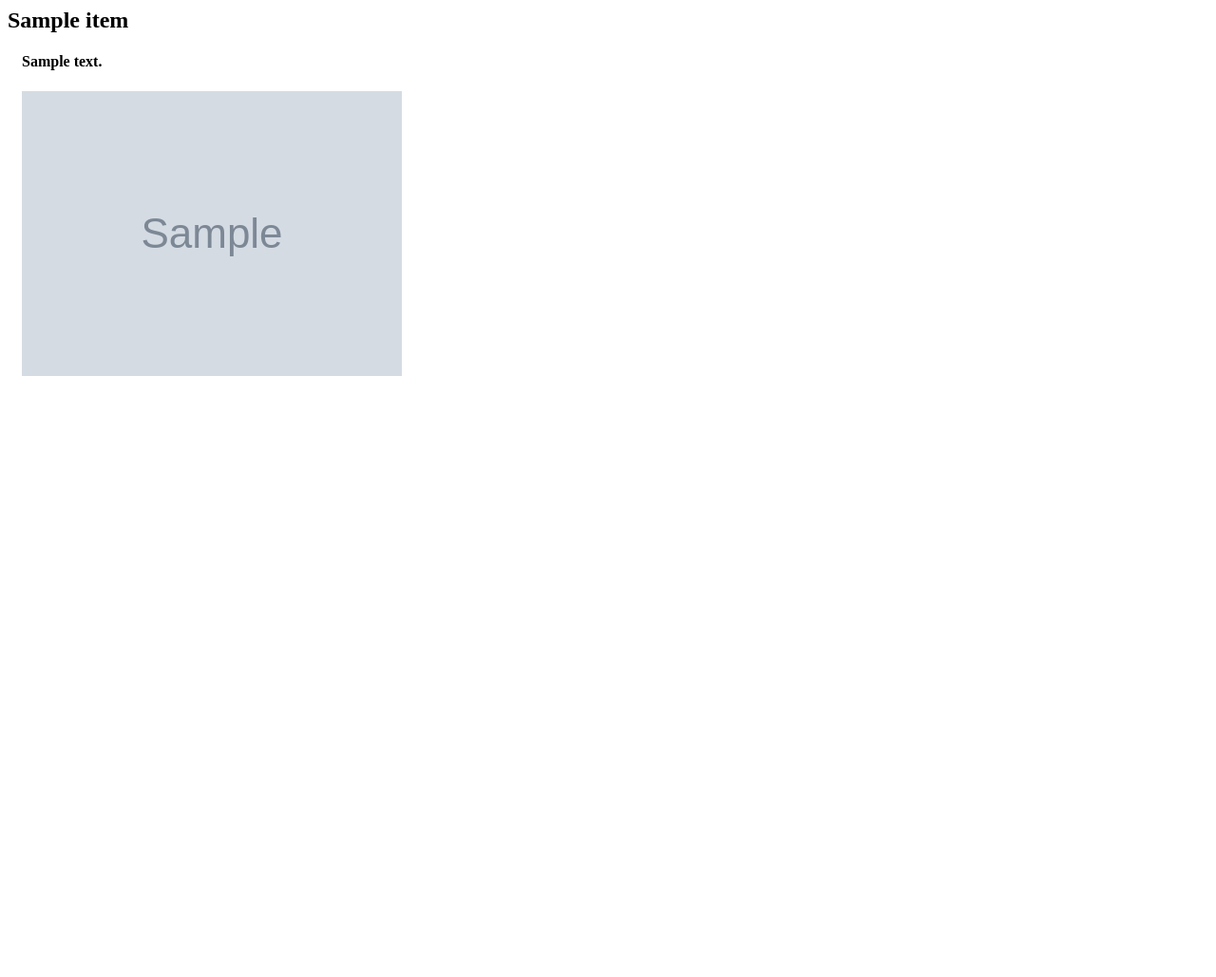
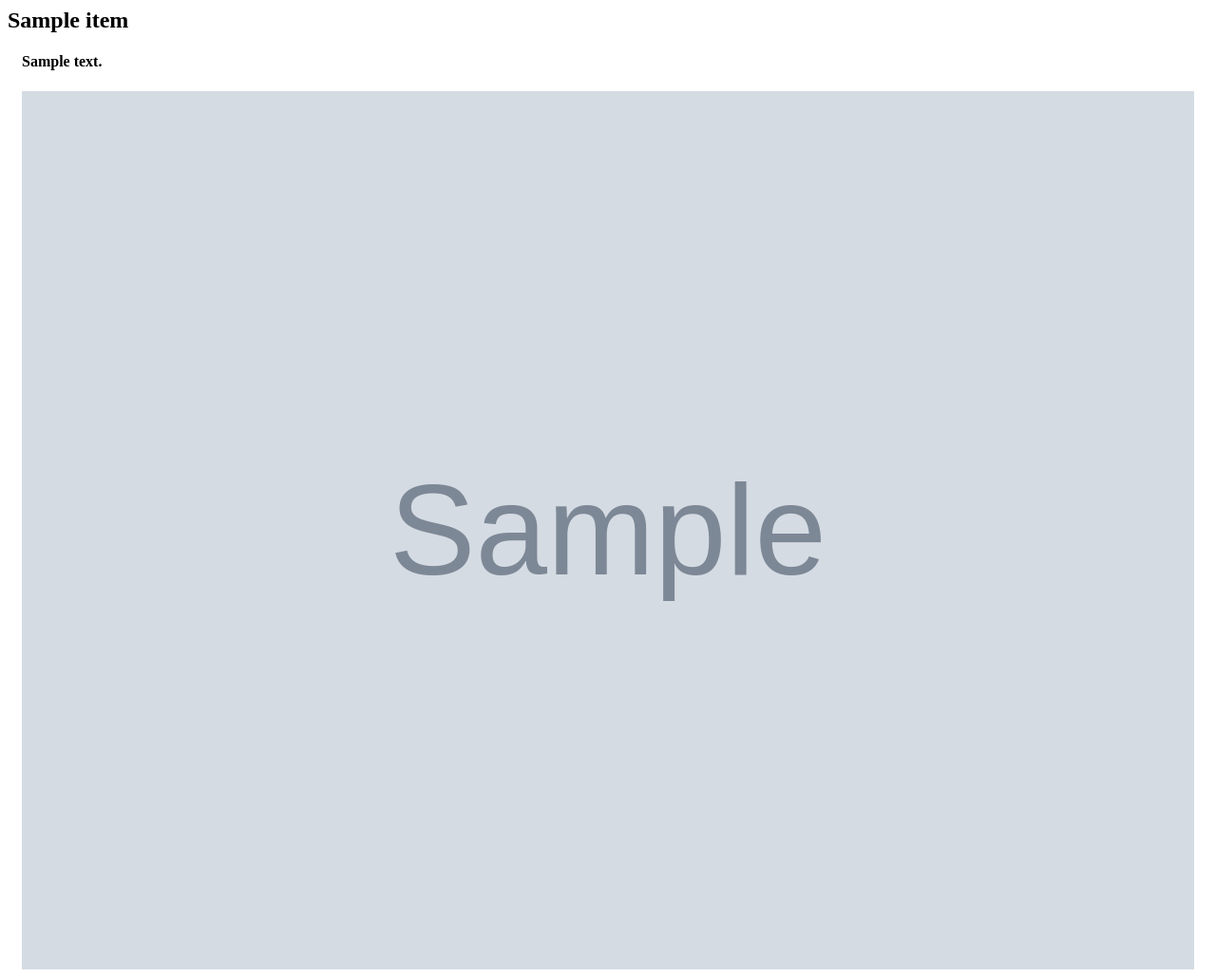
Before and after one commit to diogovk/fullstack-webdev-catalog, a Flask app: page /item/1 in a window 1280 px wide. Shown: the whole page at 95% size. Before the commit the page ends 396 px from the top, so only its background shows below. Run offline with Flask 2, Linux system fonts and the light colour scheme; tables that the repository leaves empty hold one stand-in row (values such as "Sample post"); grey boxes marked "Sample" are stand-in pictures; some libraries are stand-ins or nearby versions.

Commit message:
Keep aspect ratio of image in "show item"

```diff
--- a/templates/show_item.html
+++ b/templates/show_item.html
@@ -1,6 +1,6 @@
 <style>
 img.perfect-fit {
-  width: auto;
+  width: 100%;
   height: auto;
   max-height:100%;
   max-width:100%;
```
